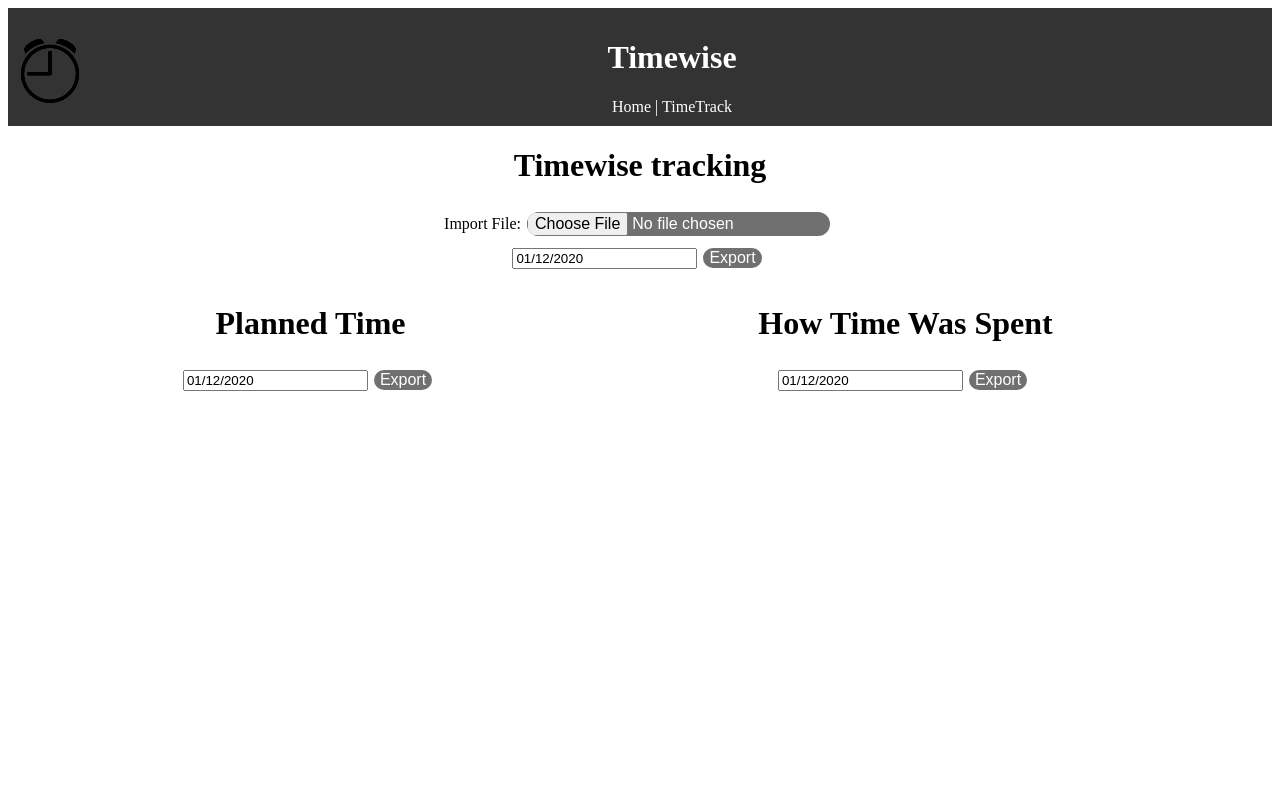
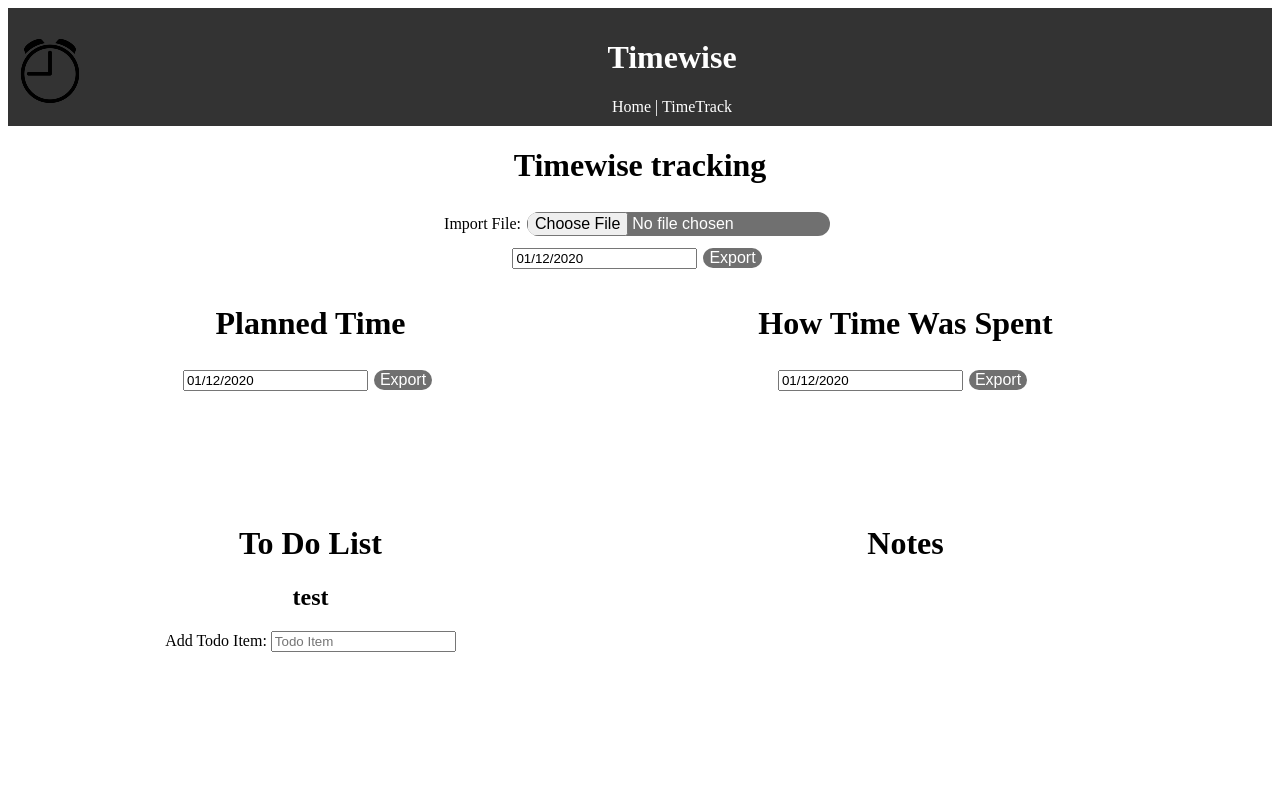
Before and after one commit to stevewillson/timewise, a React (Create React App) app: page /track in a window 1280 px wide. Shown: the top 800 px of the page. Built offline with nearby package versions, Linux system fonts and the light colour scheme.

Commit message:
update layout size

```diff
--- a/src/components/TimeTrackLayout/TimeTrackLayout.js
+++ b/src/components/TimeTrackLayout/TimeTrackLayout.js
@@ -50,9 +50,9 @@ const TimeTrackLayout = () => {
         onChange={(date) => dispatch({ type: 'DATECHANGE', payload: { date: date }})} //only when value has changed
       />
       <button style={btnStyle} onClick={() => dispatch({ type: 'EXPORTDATA' })}>Export</button>
-      <RGL className="layout" cols={2} rowHeight={300} width={1200} >
-        <div key="a" data-grid={{x: 0, y: 0, w: 1, h: 2, static: true}}><TimePlan /></div>
-        <div key="b" data-grid={{x: 1, y: 0, w: 1, h: 2, minW: 2, maxW: 4}}><TrackedTime /></div>
+      <RGL className="layout" cols={2} rowHeight={100} width={1200} >
+        <div key="a" data-grid={{x: 0, y: 0, w: 1, h: 2}}><TimePlan /></div>
+        <div key="b" data-grid={{x: 1, y: 0, w: 1, h: 2}}><TrackedTime /></div>
         <div key="c" data-grid={{x: 0, y: 2, w: 1, h: 2}}><TodoList /></div>
         <div key="d" data-grid={{x: 1, y: 2, w: 1, h: 2}}><NotesList /></div>
       </RGL>
```
